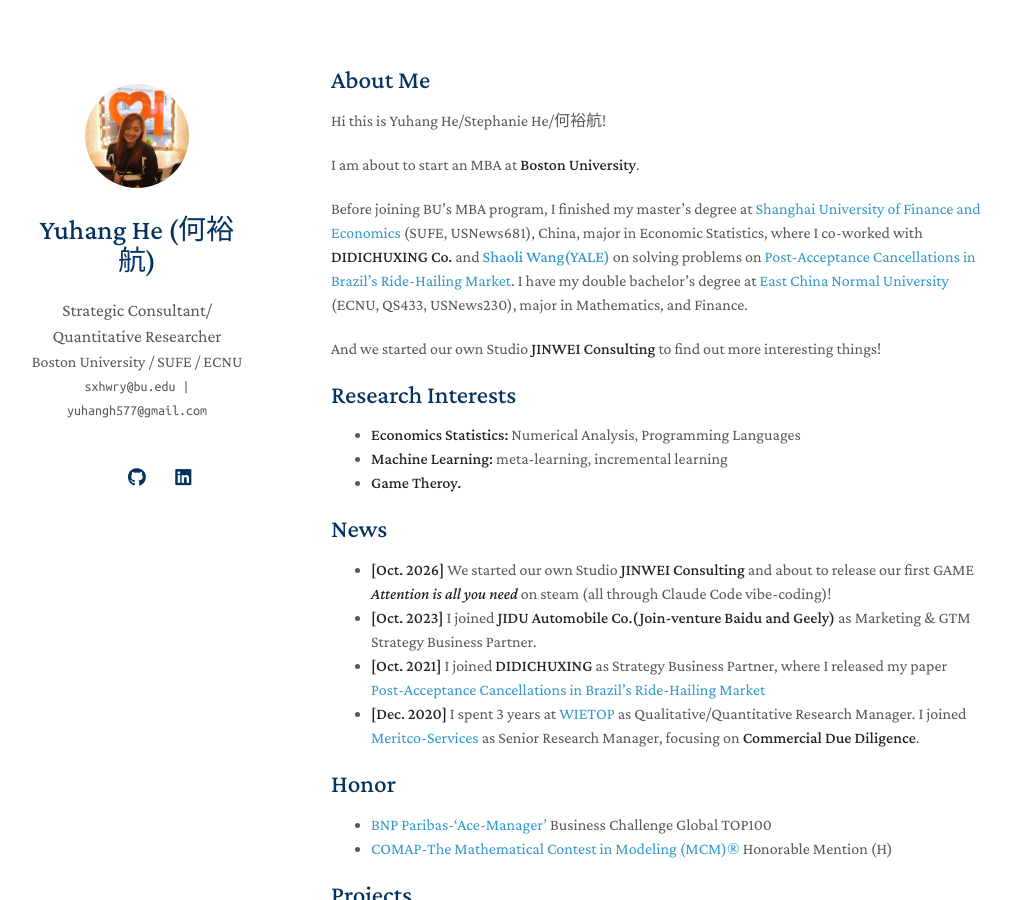
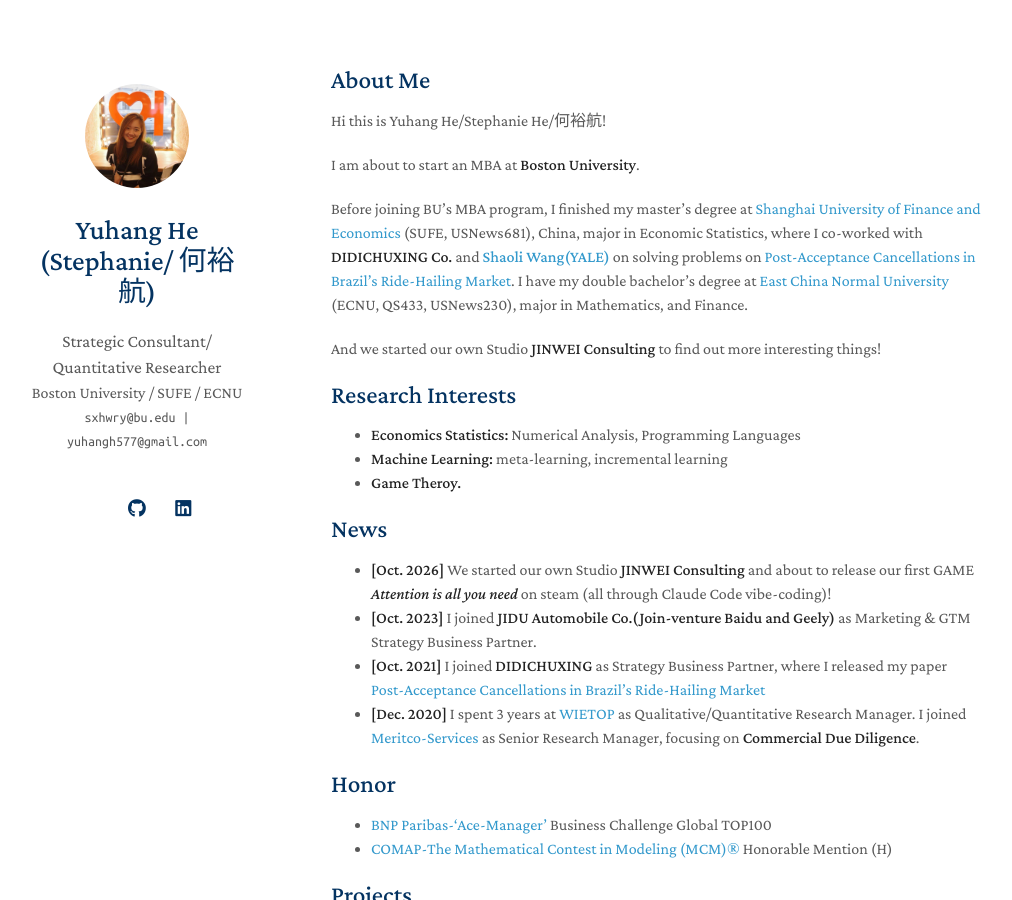
Before and after one commit to sparkle-hang/sparkle-hang.github.io, a Jekyll site: the page built from index.md, in a window 1280 px wide and 900 px high. Shown: the whole window, without its empty margins (139-1151 px from the left). Built offline with Jekyll 4.4.1, drawn with Linux system fonts in a browser that asks for light colours; a style sheet for code colours, icons or effects is not loaded; our own code applies the rules of GitHub Pages for plain Markdown files.

Commit message:
Update _config.yml

```diff
--- a/_config.yml
+++ b/_config.yml
@@ -1,5 +1,5 @@
 # Basic Information
-title: Yuhang He (何裕航)
+title: Yuhang He (Stephanie/ 何裕航)
 position: Strategic Consultant/ Quantitative Researcher
 affiliation: Boston University / SUFE / ECNU
 email: sxhwry@bu.edu | yuhangh577@gmail.com
```
